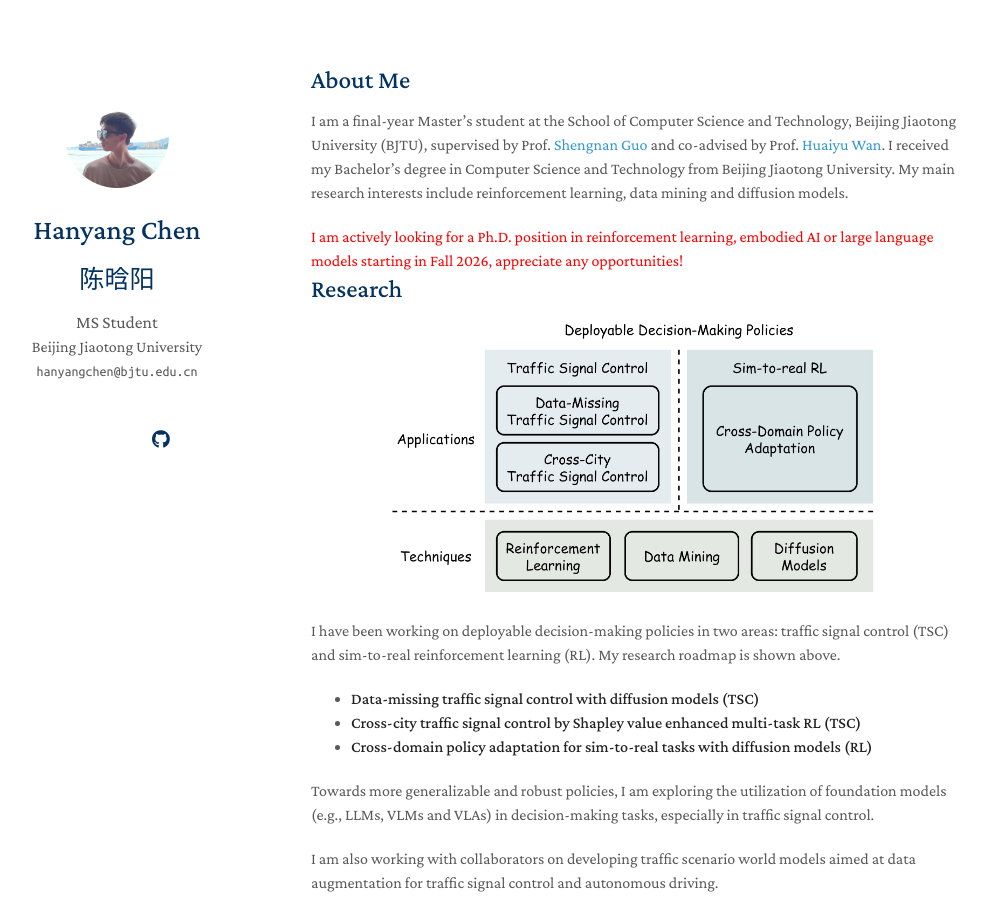
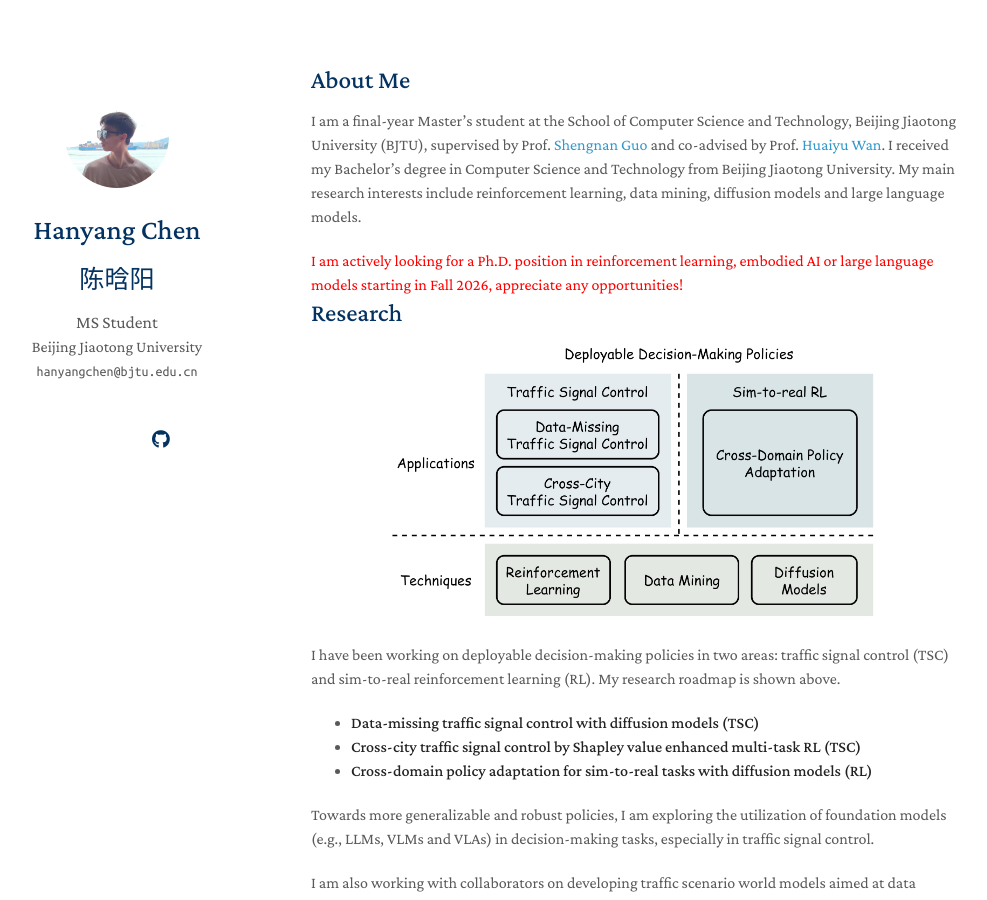
Before and after one commit to hanyang-chen/hanyang-chen.github.io, a Jekyll site: the page built from index.md, in a window 1280 px wide and 900 px high. Shown: the whole window, without its empty margins (159-1146 px from the left). Built offline with Jekyll 4.4.1, drawn with Linux system fonts in a browser that asks for light colours; a style sheet for code colours, icons or effects is not loaded; our own code applies the rules of GitHub Pages for plain Markdown files.

```diff
--- a/index.md
+++ b/index.md
@@ -4,7 +4,7 @@ layout: homepage
 
 ## About Me
 
-I am a final-year Master's student at the School of Computer Science and Technology, Beijing Jiaotong University (BJTU), supervised by Prof. [Shengnan Guo](https://faculty.bjtu.edu.cn/9685/) and co-advised by Prof. [Huaiyu Wan](https://faculty.bjtu.edu.cn/8793/). I received my Bachelor's degree in Computer Science and Technology from Beijing Jiaotong University. My main research interests include reinforcement learning, data mining and diffusion models.
+I am a final-year Master's student at the School of Computer Science and Technology, Beijing Jiaotong University (BJTU), supervised by Prof. [Shengnan Guo](https://faculty.bjtu.edu.cn/9685/) and co-advised by Prof. [Huaiyu Wan](https://faculty.bjtu.edu.cn/8793/). I received my Bachelor's degree in Computer Science and Technology from Beijing Jiaotong University. My main research interests include reinforcement learning, data mining, diffusion models and large language models.
 
 <font color="red">I am actively looking for a Ph.D. position in reinforcement learning, embodied AI or large language models starting in Fall 2026, appreciate any opportunities!</font>
 
```
